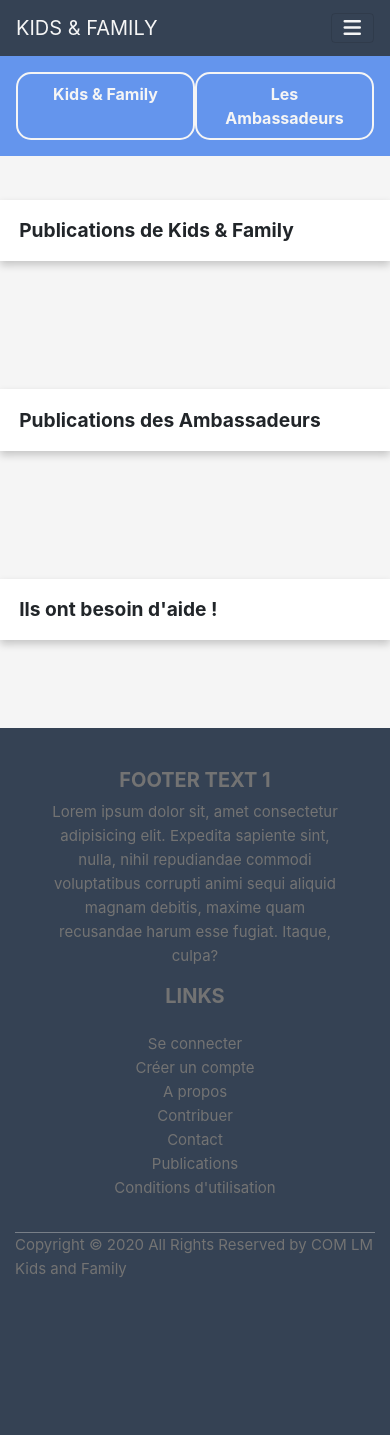
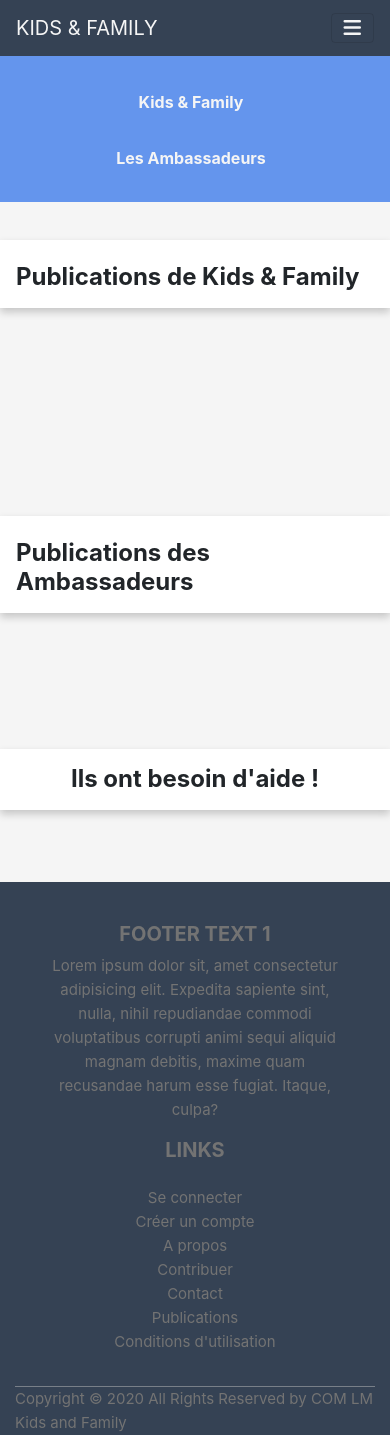
Before and after one commit to Lisa-Mhl/kidsandfamily, a Symfony app: template templates/default/all_articles.html.twig in a window 390 px wide. Before the commit the page ends 1277 px from the top, so only its background shows below. Run offline with Twig, Linux system fonts and the light colour scheme; the template is opened without the code that fills it, so the values that code supplies are empty; some libraries are stand-ins or nearby versions.

Commit message:
add all articles tablette version

```diff
--- a/public/css/style.css
+++ b/public/css/style.css
@@ -823,9 +823,23 @@ hr {
     margin-bottom: 5em;
 }
 
+.allArticlesTitle {
+    font-size: 1.5em;
+    padding-top: 0.3em;
+}
+
+.helpTitle {
+    font-size: 1.5em;
+    margin: auto
+}
+
+.allArticlesKidsCtn {
+    margin-top: 5em;
+}
+
 .allArticlesNav {
     position: relative;
-    top: 0;
+    top: 1em;
     left: 0;
     background-color: white;
     padding: 1em;
@@ -833,7 +847,7 @@ hr {
     flex-direction: row;
     justify-content: space-between;
     box-shadow: 0 4px 8px 0 rgba(0, 0, 0, 0.2);
-    font-size: 1.2em;
+    font-size: 1em;
     font-weight: bold;
     width: 100%;
 }
@@ -843,11 +857,16 @@ hr {
     padding: 0.7em;
     border-radius: 15px;
     color: lightyellow;
+    width: 100px;
+    text-align: center;
+    transition: 0.5s;
 }
 
 .allArticlesNav a:hover {
     text-decoration: none;
-    color: yellow;
+    color: black;
+    background-color: palegreen;
+    transition: 0.5s;
 }
 
 .catId {
@@ -856,7 +875,10 @@ hr {
 
 .catTitle {
     text-align: center;
-    padding: 1em;
+    padding: 0.5em;
+    color: lightseagreen;
+    font-weight: bold;
+    font-size: 2em;
 }
 
 #Ambassadeurs {
@@ -1230,7 +1252,6 @@ hr {
         display: flex;
         color: whitesmoke;
         z-index: 4;
-
     }
 
     #nav-desktop {
@@ -1284,7 +1305,6 @@ hr {
     .news {
         display: flex;
         flex-direction: column;
-
     }
 
     #articleCard {
@@ -1384,6 +1404,39 @@ hr {
 
     .join {
         width: 90%;
+    }
+
+    /* ALL ARTICLES */
+    .articlesCategory {
+        top: 5%;
+    }
+
+    .articlesCategory a {
+        padding: 1em;
+        width: 150px;
+    }
+
+    #Ambassadeurs {
+        padding-top: 8em;
+    }
+
+    #Kids\&Family {
+        padding-top: 9em;
+    }
+
+    #Help {
+        padding-top: 8em;
+    }
+
+    .allArticlesNav {
+        justify-content: space-between;
+    }
+
+    .allArticlesNav a{
+        margin-top: auto;
+        margin-bottom: auto;
+        height: 45px;
+        margin-right: 1em;
     }
 
 
@@ -1568,6 +1621,19 @@ hr {
             padding: 0;
             margin: 0;
         }
-    }
-
-}
+
+        /* ALL ARTICLES */
+
+        .articlesCategory {
+            flex-direction: column;
+            padding-top: 2em;
+        }
+
+        .articlesCategory a{
+            width: 350px;
+            border: none;
+        }
+
+    }
+
+}
--- a/templates/default/all_articles.html.twig
+++ b/templates/default/all_articles.html.twig
@@ -11,7 +11,7 @@
         </div>
         <div class="allArticles">
             <div id="Kids&Family"></div>
-            <h4 class="allArticlesNav">Publications de Kids & Family
+            <h4 class="allArticlesNav"><span class="allArticlesTitle">Publications de Kids & Family</span>
                 {% for article in articles %}
                     {% if article.author.username == "Kids & Family" %}
                         {% for category in article.category %}
@@ -21,7 +21,7 @@
                 {% endfor %}
             </h4>
 
-            <div class="row">
+            <div class="row allArticlesKidsCtn">
                 {% for article in articles %}
                     {% if article.author.username == "Kids & Family" %}    {# TO DO : OPTIMISER / SECURISER (role admin ?) #}
                         <div class="card articleCard" id="allArticlesCard">
@@ -63,15 +63,15 @@
 
 
             <div id="Ambassadeurs"></div>
-            <h4 class="allArticlesNav">Publications des Ambassadeurs
+            <h4 class="allArticlesNav"><span class="allArticlesTitle">Publications des Ambassadeurs</span>
                 {% for category in categories %}
-                    <a href="#{{ category.id }}">{{ category.name }}</a>
+                    <a href="#{{ category.name }}">{{ category.name }}</a>
                 {% endfor %}
             </h4>
 
             {% for category in categories %}
-                <div class="catId" id="{{ category.id }}"></div>
-                <h4 class="catTitle" id="{{ category.id }}">{{ category.name }}</h4>
+                <div class="catId" id="{{ category.name }}"></div>
+                <h4 class="catTitle" id="{{ category.id }}">{{ category.name | upper }}</h4>
                 <div class="row">
                     {% for article in category.article %}
                         <div class="card articleCard" id="allArticlesCard">
@@ -113,7 +113,7 @@
 
 
             <div id="Help"></div>
-            <h4 class="allArticlesNav">Ils ont besoin d'aide !</h4>
+            <h4 class="allArticlesNav"><span class="helpTitle">Ils ont besoin d'aide !</span></h4>
             <div class="row">
                 {% for article in articles %}
                     {% if article.needs %}
```
